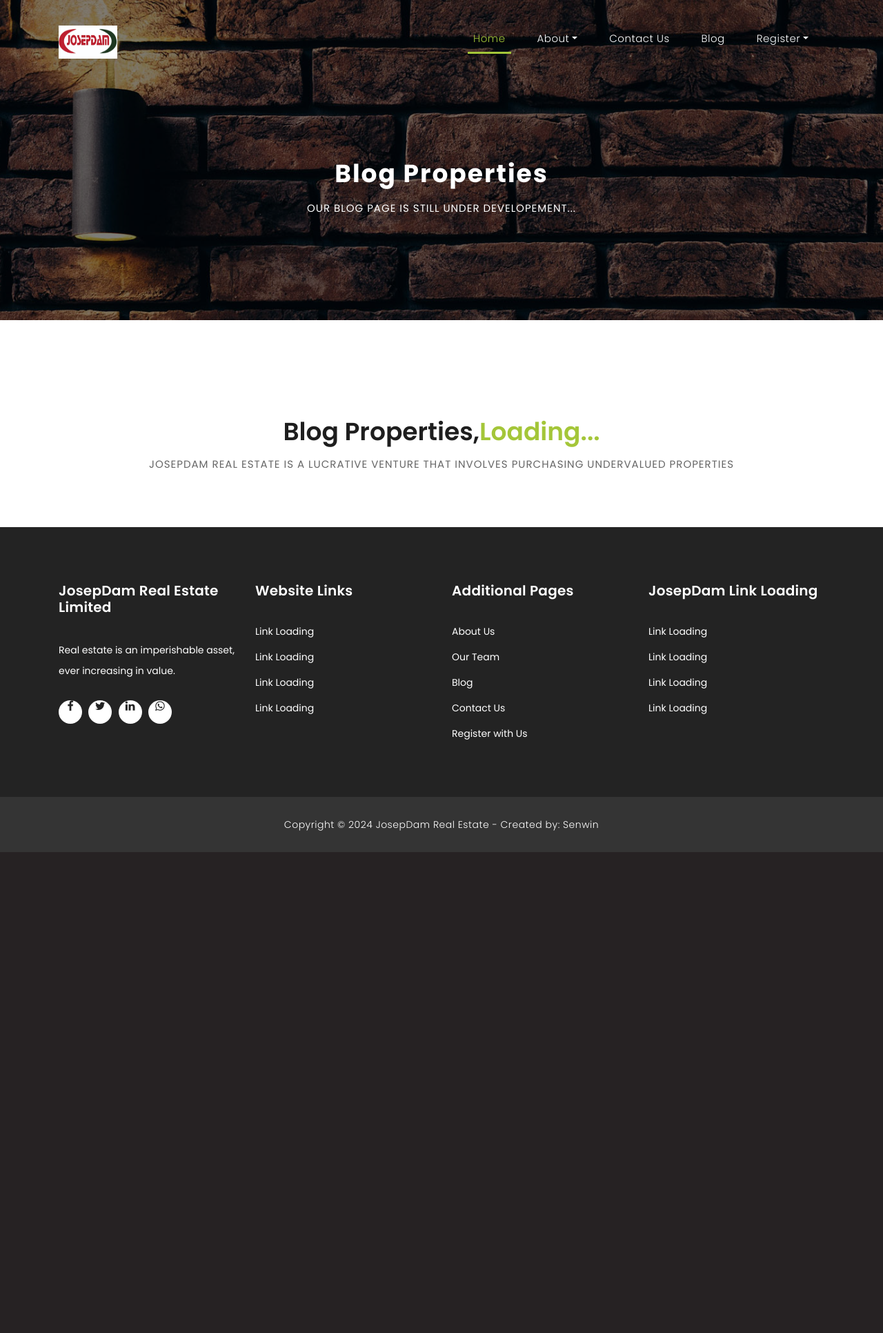
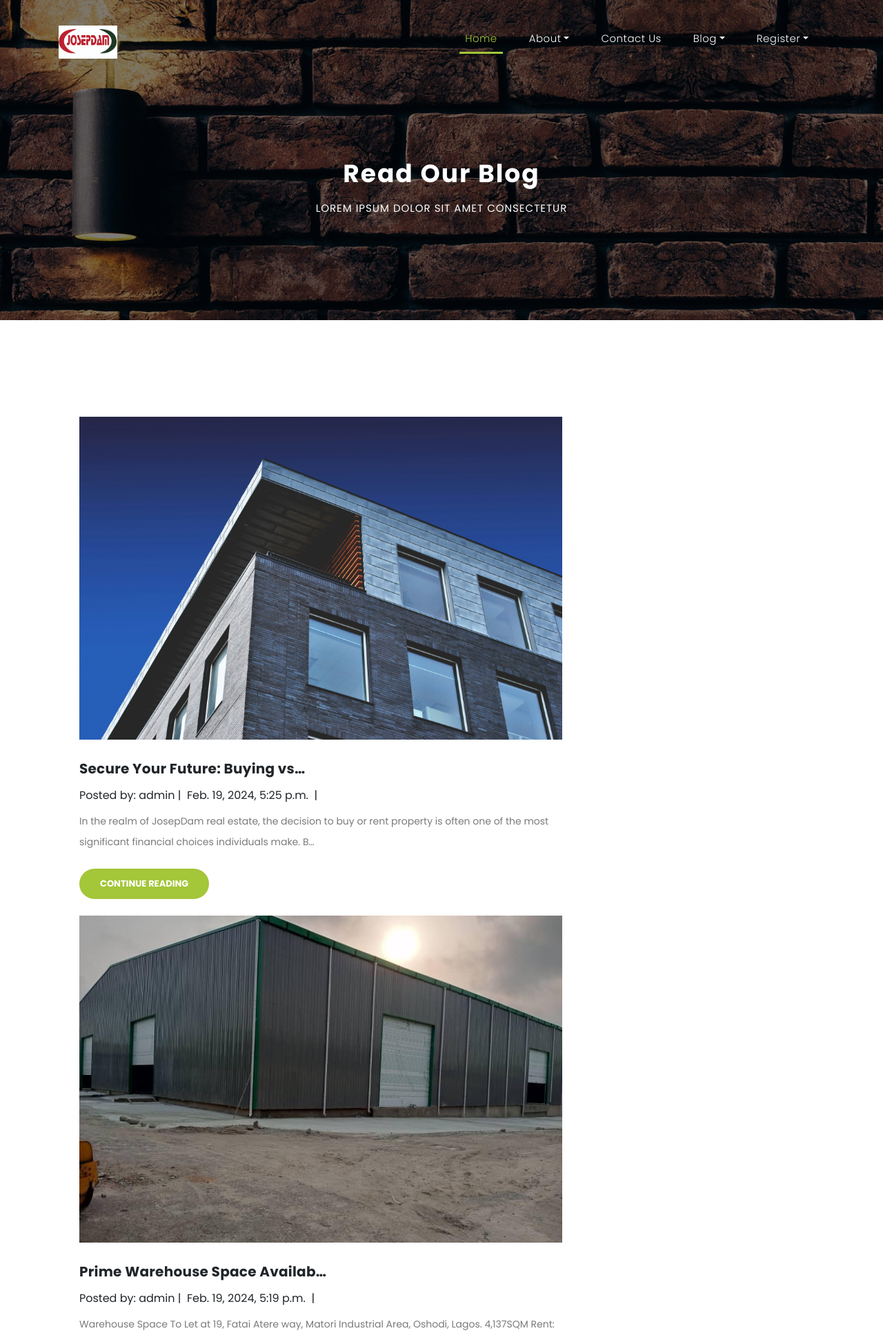
Before and after one commit to godwinumosen/josedamLit, a Django app: page /blog/ in a window 1280 px wide. Shown: the top 1932 px of the page at 69% size. Before the commit the page ends 1235 px from the top, so only its background shows below. Run offline with Django 5.2, Linux system fonts and the light colour scheme; data comes from the database, SQL or seed files in the repository; some libraries are stand-ins or nearby versions.

Commit message:
Blog property is been created along

```diff
--- a/josepdam/models.py
+++ b/josepdam/models.py
@@ -14,7 +14,6 @@ class ConstructionPost(models.Model):
     author = models.ForeignKey(User, on_delete=models.CASCADE)
     price = models.IntegerField()
     rent = models.IntegerField()
-    Sqm = models.IntegerField()
     location = models.CharField(max_length = 200,blank=True, null=True)
     likes = models.ManyToManyField(User, related_name='blog_posts')
 
@@ -70,3 +69,25 @@ class Board_Of_DirectorPost (models.Model):
 
     def __str__(self):
         return self.board_of_director_name + ' | ' + str(self.author)
+
+
+# The blog post of Josepdam Model
+class BlogPost(models.Model):
+    title = models.CharField(max_length=255, blank=True, null=True)
+    description = models.TextField()
+    slug = models.SlugField (max_length=255)
+    img = models.ImageField ( upload_to= 'image_blog/')
+    publish_date = models.DateTimeField (auto_now_add= True)
+    author = models.ForeignKey(User, on_delete=models.CASCADE)
+    price = models.IntegerField()
+    location = models.CharField(max_length = 200,blank=True, null=True)
+
+
+    class Meta:
+        ordering =['-publish_date']
+
+    def __str__(self):
+        return self.title + ' | ' + str(self.author)
+
+    def get_absolute_url(self):
+        return reverse ('home')
--- a/josepdam/urls.py
+++ b/josepdam/urls.py
@@ -1,6 +1,6 @@
 from django.urls import path
 from . import views
-from .views import HomeView, ArticleDetailView, TeamView, ArticleTeamDetailView, TeamDirectorView
+from .views import HomeView, ArticleDetailView, TeamView, ArticleTeamDetailView, TeamDirectorView,BlogView
 from .views import ArticleBoardOfDirectorDetailView
 
 
@@ -11,7 +11,8 @@ urlpatterns = [
    path('home/', HomeView.as_view(), name='home'),
    path('article/<int:pk>/', ArticleDetailView.as_view(), name="detail"),
    path('about/', views.about, name='about'),
-   path('blog/', views.blog, name='blog'),
+   #path('blog/', views.blog, name='blog'),
+   path('blog/', BlogView.as_view(), name="blog"),
    path('contact/', views.contact, name='contact'),
    path('message/', views.message, name='message'),
 
--- a/josepdam/views.py
+++ b/josepdam/views.py
@@ -1,7 +1,7 @@
 from django.shortcuts import render,redirect,get_object_or_404
 from django.views.generic import ListView, DetailView, CreateView, UpdateView, DeleteView
 from django.contrib.auth.decorators import login_required
-from .models import ConstructionPost, TeamsPost, Board_Of_DirectorPost, Like
+from .models import ConstructionPost, TeamsPost, Board_Of_DirectorPost, Like, BlogPost
 from django.contrib import messages
 from django.urls import reverse
 from django.urls import reverse_lazy
@@ -16,6 +16,10 @@ def base (request):
 class HomeView(ListView):
     model = ConstructionPost
     template_name = 'josep/home.html'
+
+class BlogView(ListView):
+    model = BlogPost
+    template_name = 'josep/blog.html'
 
 #The ArticleDetailView page
 class ArticleDetailView(DetailView):
--- a/templates/base.html
+++ b/templates/base.html
@@ -58,8 +58,11 @@
                 <a class="nav-link" href="{% url 'contact' %}">Contact Us</a>
               </li>
 
-              <li class="nav-item">
-                <a class="nav-link" href="{% url 'blog' %}">Blog</a>
+              <li class="nav-item dropdown">
+                <a class="dropdown-toggle nav-link" data-toggle="dropdown" href="#" role="button" aria-haspopup="true" aria-expanded="false">Blog</a>
+                <div class="dropdown-menu">
+                    <a class="dropdown-item" href="{% url 'blog' %}">Properties</a>
+                </div>
               </li>
 
               <li class="nav-item dropdown">
@@ -112,7 +115,7 @@
               <ul class="menu-list">
                 <li><a href="{% url 'about' %}">About Us</a></li>
                 <li><a href="{% url 'team' %}">Our Team</a></li>
-                <li><a href="blog.html">Blog</a></li>
+                <li><a href="{% url 'blog' %}">Blog</a></li>
                 <li><a href="{% url 'contact' %}">Contact Us</a></li>
                 <li><a href="{% url 'signup' %}">Register with Us</a></li>
               </ul>
--- a/templates/josep/blog.html
+++ b/templates/josep/blog.html
@@ -1,54 +1,53 @@
 {% extends "base.html" %}
 {% load static %}
-{% block title %} Josepdam Boad of Director {% endblock %}
-{% block content %}
+{% block title %} {% endblock %}
+{% block content%}
 
-
-    <!-- Team Director Page Content -->
+    <!-- Page Content -->
     <div class="page-heading header-text">
       <div class="container">
         <div class="row">
           <div class="col-md-12">
-            <h1>Blog Properties</h1>
-            <span>Our Blog Page is Still Under Developement...</span>
+            <h1>Read our Blog</h1>
+            <span>Lorem ipsum dolor sit amet consectetur</span>
           </div>
         </div>
       </div>
     </div>
 
-    <div class="services">
+    <div class="single-services">
       <div class="container">
         <div class="row">
-            <div class="col-md-12">
-              <div class="section-heading">
-                <h2>Blog Properties,<em>Loading...</em></h2>
-                <span>Josepdam Real estate is a lucrative venture that involves purchasing undervalued properties</span>
-              </div>
-            </div>
+          <div class="col-md-8">
+            <section class='tabs-content'>
+              {% for post in object_list %}
 
-            {% for post in object_list %}
-            <div class="col-md-4">
-              <div class="service-item">
+              <article id='tabs-2'>
                 <a href="{% url 'detail' post.pk %}">
                 {% if post.img %}
                 <img src="{{ post.img.url }}" alt="">
                 {% endif %}
               </a>
-                <div class="down-content">
-                  <h4>
-                    <a href="{% url 'detail' post.pk %}">{{ post.title|truncatechars:25 }}</a>
-                  </h4>
-                  <p>{{ post.description|truncatechars:55 }}</p>
-                  <a href="{% url 'detail' post.pk %}" class="filled-button">View More</a>
+              <h4><a href="{% url 'detail' post.pk %}">{{ post.title|truncatechars:30 }}</a></h4>
+                <div style="margin-bottom:10px;">
+                  <span>Posted by: {{post.author}}&nbsp;|&nbsp; {{ post.publish_date }} &nbsp;|&nbsp;<span>
                 </div>
+                <p>{{ post.description|truncatechars:150 }}</p>
+                <br>
+                <div>
+                  <a href="{% url 'detail' post.pk %}" class="filled-button">Continue Reading</a>
+                </div><br>
+              </article>
+              {% endfor %}
+            </section>
           </div>
-              <br>
-            </div>
-            {% endfor %}
+
         </div>
       </div>
     </div>
 
-
+    <br>
+    <br>
+    <br>
 
     {% endblock %}
```
Also changed, not shown: josepdam/admin.py (+8 -1 lines), templates/josep/article_detail.html (+6 -6 lines), db.sqlite3, josepdam/migrations/0014_rename_qm_constructionpost_sqm.py (added), josepdam/migrations/0015_rename_sqm_constructionpost_sqm.py (added), josepdam/migrations/0016_remove_constructionpost_sqm.py (added), josepdam/migrations/0017_blogpost.py (added), media/image_blog/img3.jpg (added), media/image_blog/imgg.jpg (added), 1 other file. Lines whose indentation alone changed are shown as unchanged.
